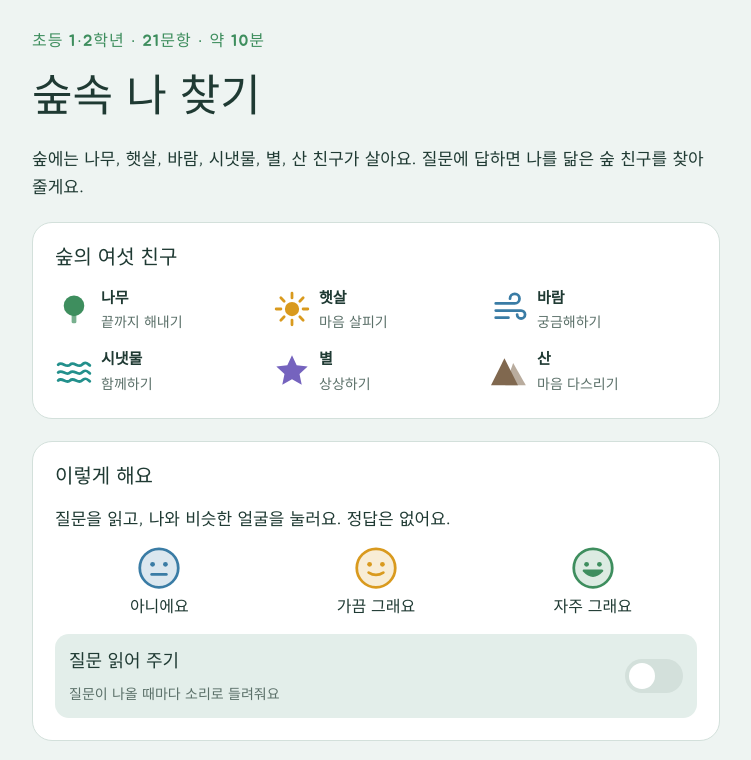
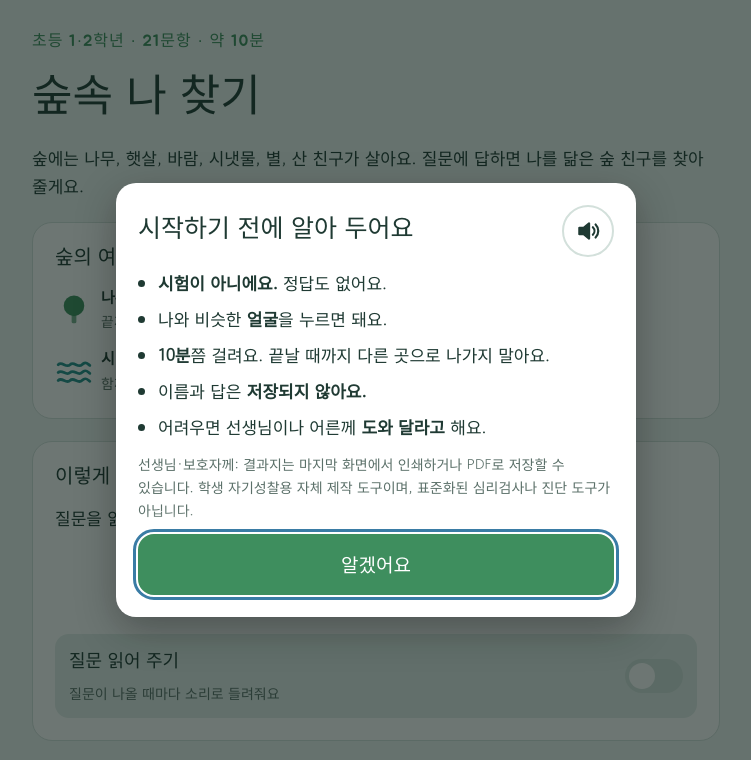
Before and after one commit to letter0033-star/forest_12, a plain HTML site: page index.html in a window 1280 px wide. Shown: the top 760 px of the page, without its empty margins (264-1015 px from the left). Drawn offline with Linux system fonts and the light colour scheme.

Commit message:
Add files via upload

```diff
--- a/index.html
+++ b/index.html
@@ -135,6 +135,14 @@ details ul{padding-left:20px;margin:10px 0 0;display:flex;flex-direction:column;
 .phead .who span.nm{min-width:7em}
 .pbox{border:1px dashed var(--line);border-radius:10px;min-height:3.2cm}
 @media (prefers-reduced-motion:reduce){*{transition:none!important}}
+.ntc{position:fixed;inset:0;background:rgba(12,28,23,.6);display:flex;align-items:center;justify-content:center;padding:max(16px,env(safe-area-inset-top)) 16px max(16px,env(safe-area-inset-bottom));z-index:50}
+.ntcbox{background:var(--surface);color:var(--ink);border-radius:20px;max-width:520px;width:100%;max-height:calc(100vh - 32px);max-height:calc(100dvh - 32px);overflow:auto;-webkit-overflow-scrolling:touch;padding:22px;display:flex;flex-direction:column;gap:12px;box-shadow:0 12px 40px rgba(0,0,0,.3)}
+.ntcbox ul{margin:0;padding-left:20px;display:flex;flex-direction:column;gap:8px}
+.ntcbox .warn{background:var(--soft);border:1.5px solid var(--sun);border-radius:12px;padding:10px 12px;font-size:15px}
+.ntcbox .primary{align-self:stretch;font-size:19px;padding:14px;position:sticky;bottom:0;box-shadow:0 -14px 14px -2px var(--surface);flex:none}
+@media (max-height:740px){.ntcbox{padding:16px 18px;gap:8px;font-size:15px;line-height:1.55}.ntcbox h2{font-size:21px}.ntcbox ul{gap:5px}.ntcbox .warn{font-size:14px;padding:8px 10px}}
+.ntchead{display:flex;justify-content:space-between;align-items:center;gap:10px}
+@media print{.ntc{display:none!important}}
 @media print{
   :root:not([data-theme="none"]){--bg:#fff;--surface:#fff;--ink:#1F3A33;--muted:#4F625C;--line:#B9C9C3;--leaf:#3E8E5E;--sun:#C1860F;--sky:#3A7CA5;--stream:#23908C;--star:#7563BE;--mount:#80684F;--soft:#EEF4F1;color-scheme:light}
   @page{size:A4;margin:12mm}
@@ -525,7 +533,35 @@ function summaryText(r){
   OPEN.forEach((o,j)=>{const ti=state.title[j].trim(),tx=state.open[j].trim();if(ti||tx)s+=`${j+1}. ${o.q}\n${o.book&&ti?'   책 제목: '+ti+'\n':''}${tx?'   '+tx.replace(/\n/g,'\n   ')+'\n':''}`;});
   return s;
 }
+// 접속 안내 팝업: 페이지를 열 때마다 한 번 보여 줌(저장하지 않음)
+function notice(){
+  const d=document.createElement('div');
+  d.className='ntc';d.setAttribute('role','dialog');d.setAttribute('aria-modal','true');d.setAttribute('aria-labelledby','ntcT');
+  d.innerHTML=`<div class="ntcbox">
+    <div class="ntchead"><h2 id="ntcT">시작하기 전에 알아 두어요</h2>${TTS?`<button class="speak" id="ntcSay" aria-label="안내 듣기">${SPEAKER}</button>`:''}</div>
+    <ul>
+      <li><b>시험이 아니에요.</b> 정답도 없어요.</li>
+      <li>나와 비슷한 <b>얼굴</b>을 누르면 돼요.</li>
+      <li><b>10분</b>쯤 걸려요. 끝날 때까지 다른 곳으로 나가지 말아요.</li>
+      <li>이름과 답은 <b>저장되지 않아요.</b></li>
+      <li>어려우면 선생님이나 어른께 <b>도와 달라고</b> 해요.</li>
+    </ul>
+    ${INAPP?'<p class="warn"><b>지금 카카오톡 같은 앱 안에서 열려 있어요.</b> 결과지를 인쇄하거나 PDF로 저장하려면 '+(IS_ANDROID?'크롬이나 삼성 인터넷':'사파리')+'으로 다시 열어 주세요.</p>':''}
+    <p class="muted small">선생님·보호자께: 결과지는 마지막 화면에서 인쇄하거나 PDF로 저장할 수 있습니다. 학생 자기성찰용 자체 제작 도구이며, 표준화된 심리검사나 진단 도구가 아닙니다.</p>
+    <button class="primary" id="ntcOk">알겠어요</button>
+  </div>`;
+  document.body.appendChild(d);
+  const prev=document.body.style.overflow;document.body.style.overflow='hidden';
+  app.setAttribute('aria-hidden','true');
+  const ok=d.querySelector('#ntcOk');
+  const close=()=>{hush();d.remove();document.body.style.overflow=prev;app.removeAttribute('aria-hidden');const f=document.getElementById('wname');if(f&&matchMedia('(hover:hover)').matches)f.focus();};
+  ok.onclick=close;
+  d.addEventListener('keydown',e=>{if(e.key==='Escape')close();if(e.key==='Tab'){const fs=[...d.querySelectorAll('button')];const i=fs.indexOf(document.activeElement);if(e.shiftKey&&i<=0){e.preventDefault();fs[fs.length-1].focus();}else if(!e.shiftKey&&i===fs.length-1){e.preventDefault();fs[0].focus();}}});
+  const sb=d.querySelector('#ntcSay');if(sb)sb.onclick=()=>say('시작하기 전에 알아 두어요. 시험이 아니에요. 정답도 없어요. 나와 비슷한 얼굴을 누르면 돼요. 십 분쯤 걸려요. 끝날 때까지 다른 곳으로 나가지 말아요. 이름과 답은 저장되지 않아요. 어려우면 선생님이나 어른께 도와 달라고 해요.');
+  setTimeout(()=>ok.focus({preventScroll:true}),30);
+}
 render();
+notice();
 })();
 </script>
 </body>
```
